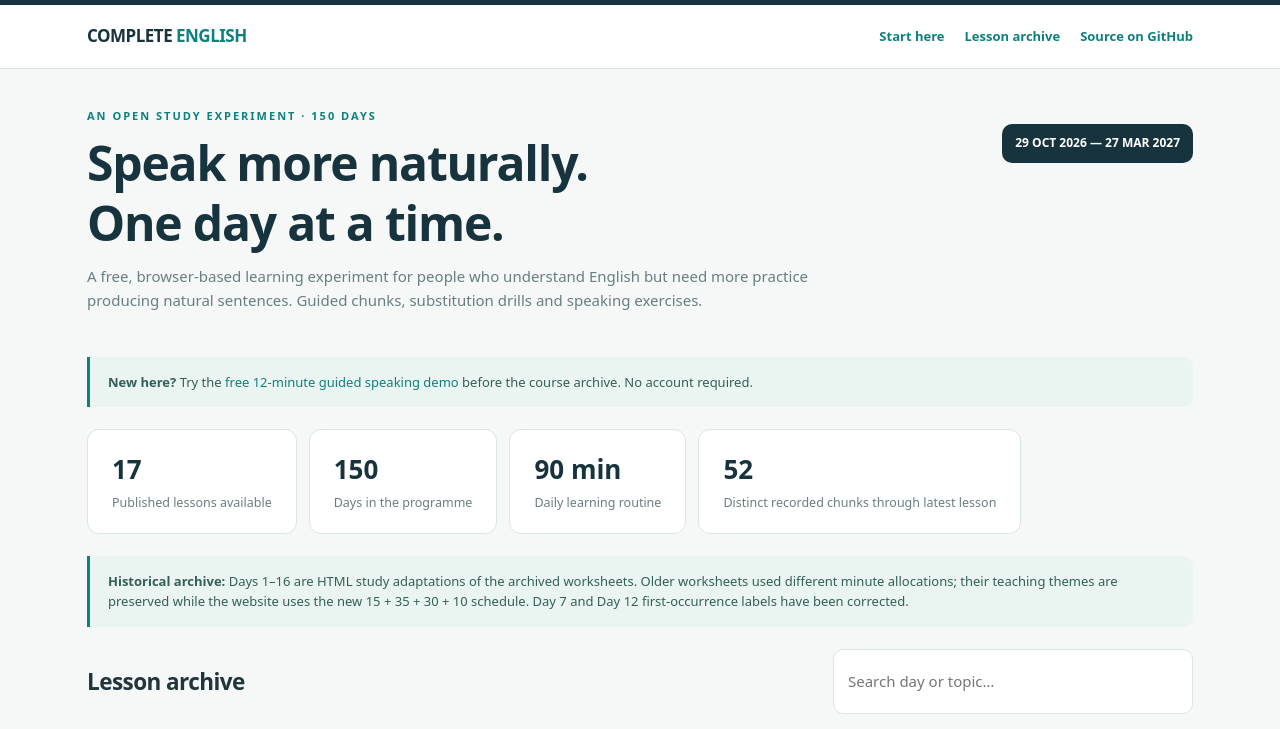
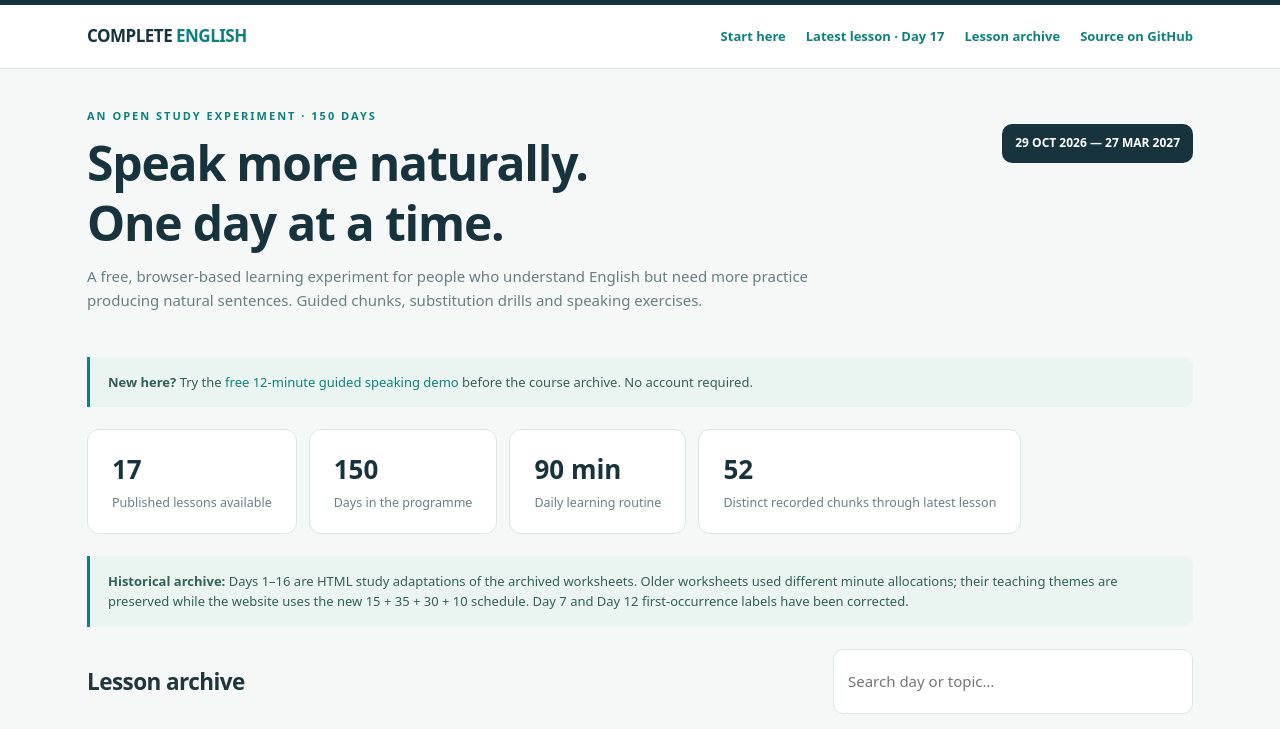
Before and after one commit to alextgtome/complete-english, a plain HTML site: page index.html in a window 1280 px wide. Shown: the top 729 px of the page. Drawn offline with Linux system fonts and the light colour scheme.

Commit message:
Link Day 17 from home navigation

```diff
--- a/index.html
+++ b/index.html
@@ -1 +1 @@
-<!doctype html><html lang="en"><head><meta charset="utf-8"><meta name="viewport" content="width=device-width,initial-scale=1"><meta name="theme-color" content="#17343e"><title>Complete English | 150-Day Fluency Lab</title><link rel="stylesheet" href="assets/site.css"></head><body data-view="home"><header class="site"><nav class="top"><strong>COMPLETE <span>ENGLISH</span></strong><div class="links"><a href="start.html">Start here</a><a href="index.html">Lesson archive</a><a href="https://github.com/alextgtome/complete-english">Source on GitHub</a></div></nav></header><main id="root"></main><script src="data/lessons.js"></script><script src="assets/app.js"></script></body></html>
+<!doctype html><html lang="en"><head><meta charset="utf-8"><meta name="viewport" content="width=device-width,initial-scale=1"><meta name="theme-color" content="#17343e"><title>Complete English | 150-Day Fluency Lab</title><link rel="stylesheet" href="assets/site.css"></head><body data-view="home"><header class="site"><nav class="top"><strong>COMPLETE <span>ENGLISH</span></strong><div class="links"><a href="start.html">Start here</a><a href="lessons/day-017.html">Latest lesson · Day 17</a><a href="index.html">Lesson archive</a><a href="https://github.com/alextgtome/complete-english">Source on GitHub</a></div></nav></header><main id="root"></main><script src="data/lessons.js"></script><script src="assets/app.js"></script></body></html>
```
